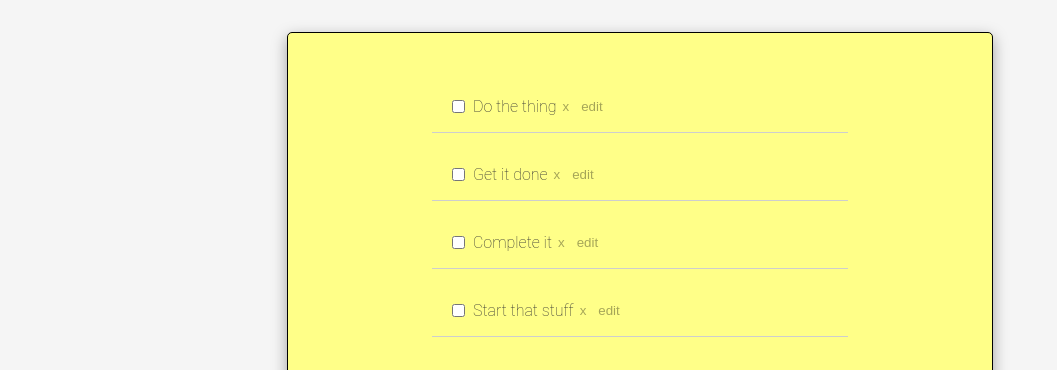
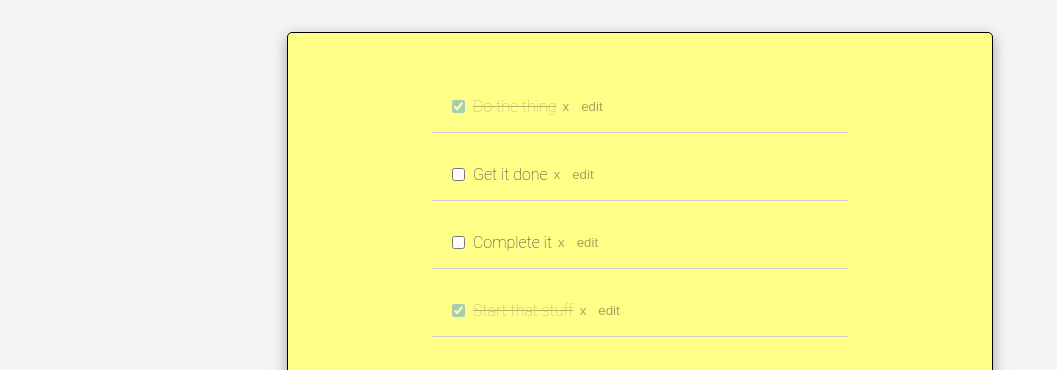
Before and after one commit to ksenia-nesytova/todo-but-its-react, a React (Create React App) app: page / in a window 1280 px wide. Shown: the top 370 px of the page, without its empty margins (0-1057 px from the left). Built offline with nearby package versions, Linux system fonts and the light colour scheme.

Commit message:
filtering now isnt dependant on hardcoded default object properties

```diff
--- a/src/App.js
+++ b/src/App.js
@@ -18,9 +18,19 @@ function App(props) {
 
   const FILTER_NAMES = Object.keys(FILTER_MAP)
 
+  function toggleTaskCompleted(id) {
+    const tasksUpdated = tasks.map(task => {
+      if(id === task.id) {
+        return {...task, completed:!task.completed}
+      }
+      return task
+    })
+    displayTasks(tasksUpdated)
+  }
+
   const todoItems = tasks
   .filter(FILTER_MAP[filter])
-  .map(task => <TodoItem task={task} id={task.id} completed={task.completed} key={task.id} deleteTask={deleteTask} editTask={editTask}/>);
+  .map(task => <TodoItem task={task} id={task.id} completed={task.completed} key={task.id} deleteTask={deleteTask} editTask={editTask}       toggleTaskCompleted={toggleTaskCompleted}/>);
 
 
   const filterList = FILTER_NAMES.map(name => (
@@ -54,6 +64,7 @@ function App(props) {
     displayTasks(todoItemsEdited)
   }
 
+
   return (
     <>
     <div className="todoList">
--- a/src/TodoItem.js
+++ b/src/TodoItem.js
@@ -1,7 +1,7 @@
 import React, { useState } from "react";
 
 function TodoItem(props) {
-  const [checked, setChecked] = useState(false);
+  const [completed, setCompleted] = useState(false);
   const [isBeingEdited, setBeingEdited] = useState(false);
   const [newText, setNewText] = useState(props.task.text);
 
@@ -20,7 +20,7 @@ function handleSubmit(e) {
 
   const displayTemplate = (
     <div className="todoItem">
-      <input type="checkbox" checked={checked} onChange={() => setChecked(!checked)}/>
+      <input type="checkbox" checked={props.completed} onChange={() =>  props.toggleTaskCompleted(props.id)}/>
       <p>{props.task.text}</p>
       <button type="button" onClick={() => props.deleteTask(props.id)}>x</button>
       <button type="button" onClick={() => setBeingEdited(true)}>edit</button>
```
